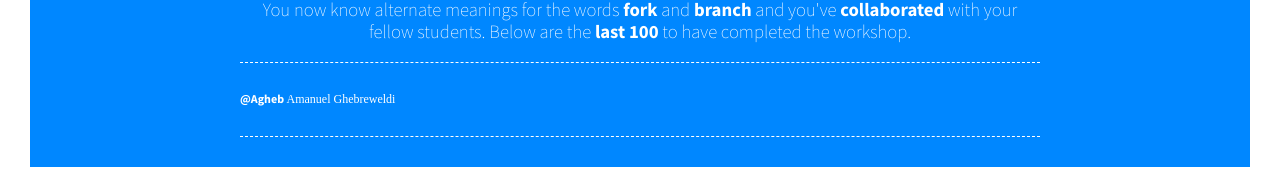
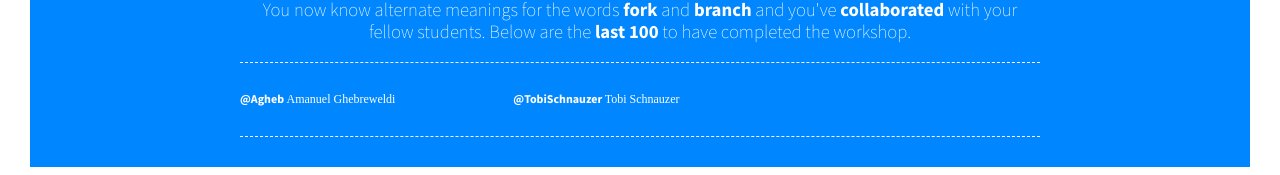
Before and after one commit to Agheb/patchwork, a plain HTML site: page index.html in a window 1280 px wide. Shown: the part 430-605 px from the top of the page. Drawn offline with Linux system fonts and the light colour scheme.

Commit message:
My first Pull Request

```diff
--- a/index.html
+++ b/index.html
@@ -38,6 +38,8 @@
         <ul class="compatriots-list">
           <!--  ADD your Name here -->
           <li><span class="userdetail"><a href="https://www.github.com/Agheb" target="_blank">@Agheb</a></span> <span class="user-realname">Amanuel Ghebreweldi</span></li>
+
+          <li><span class="userdetail"><a href="https://www.github.com/tobi" target="_blank">@TobiSchnauzer</a></span> <span class="user-realname">Tobi Schnauzer</span></li>
         </ul>
       </div>
 
```
